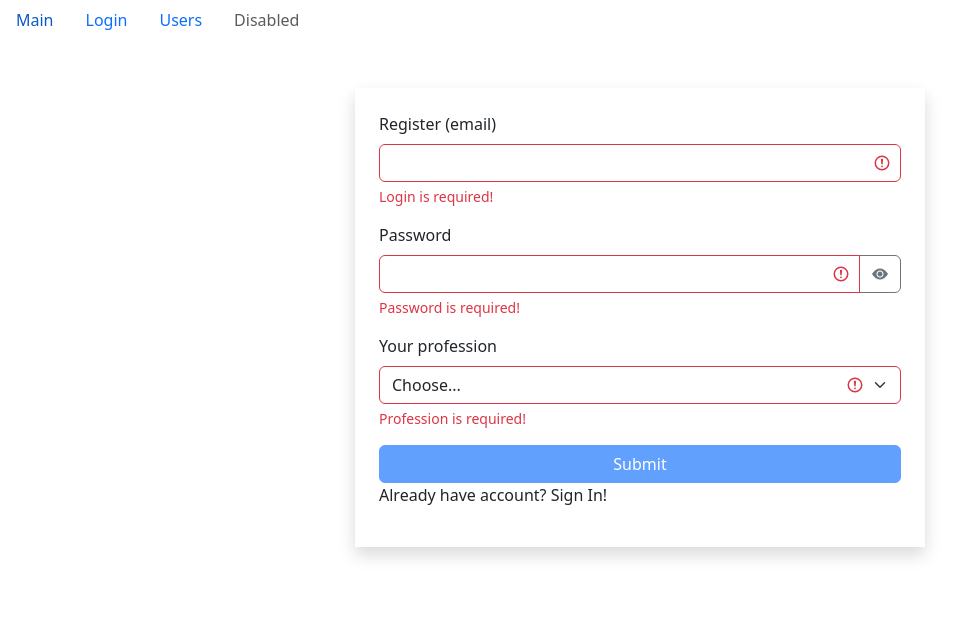
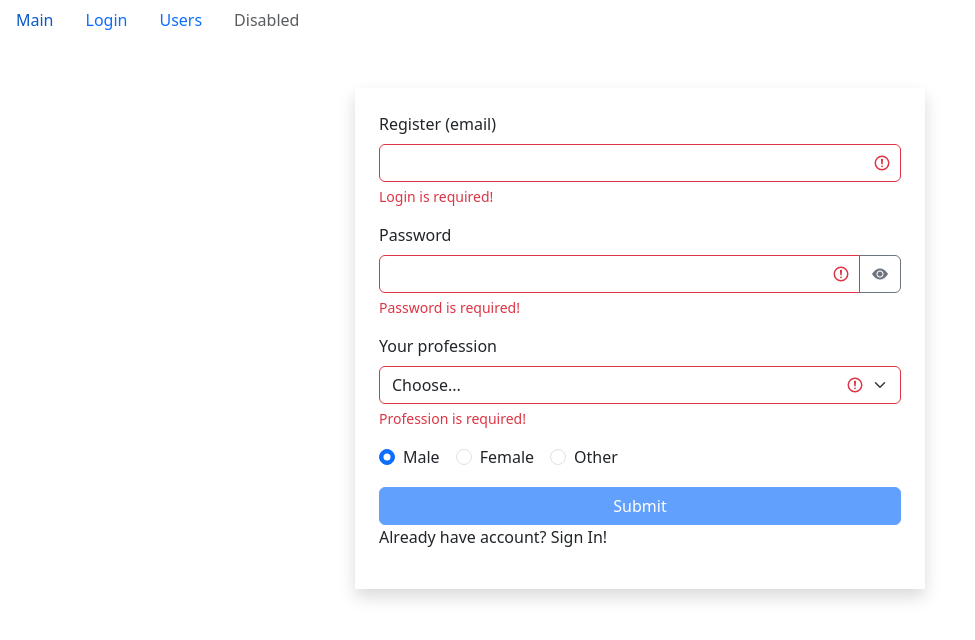
Before and after one commit to Maker0N/acquaintance-project, a React app: page /login in a window 1280 px wide. Both pictures are taken after a click on the button "Sign Up!". Shown: the top 640 px of the page, without its empty margins (0-975 px from the left). Built offline with nearby package versions, Linux system fonts and the light colour scheme.

Commit message:
radio input, ex 10.4

```diff
--- /dev/null
+++ b/src/components/common/form/radioField.jsx
@@ -0,0 +1,34 @@
+/* eslint-disable jsx-a11y/label-has-associated-control */
+import React from 'react'
+import PropTypes from 'prop-types'
+
+const RadioField = ({
+  option, value, onChange, name,
+}) => (
+  <div className="mb-3">
+    {option.map((item) => (
+      <div className="form-check form-check-inline" key={`${item.name}_${item.value}`}>
+        <input
+          className="form-check-input"
+          type="radio"
+          name={name}
+          id={`${item.name}_${item.value}`}
+          value={item.value}
+          onChange={onChange}
+          checked={item.value === value}
+        />
+        <label className="form-check-label" htmlFor={`${item.name}_${item.value}`}>{item.name}</label>
+      </div>
+    ))}
+
+  </div>
+)
+
+RadioField.propTypes = {
+  value: PropTypes.string.isRequired,
+  onChange: PropTypes.func.isRequired,
+  option: PropTypes.oneOfType([PropTypes.object, PropTypes.array]).isRequired,
+  name: PropTypes.string.isRequired,
+}
+
+export default RadioField
--- a/src/components/common/form/selectField.jsx
+++ b/src/components/common/form/selectField.jsx
@@ -33,12 +33,16 @@ const SelectField = ({
   )
 }
 
+SelectField.defaultProps = {
+  error: undefined,
+}
+
 SelectField.propTypes = {
   label: PropTypes.string.isRequired,
   value: PropTypes.string.isRequired,
   onChange: PropTypes.func.isRequired,
   option: PropTypes.oneOfType([PropTypes.object, PropTypes.array]).isRequired,
-  error: PropTypes.string.isRequired,
+  error: PropTypes.string,
   defaultOption: PropTypes.string.isRequired,
 }
 
--- a/src/components/common/form/textField.jsx
+++ b/src/components/common/form/textField.jsx
@@ -21,6 +21,7 @@ const TextField = ({
           name={name}
           value={value}
           onChange={(e) => onChange(e)}
+          autoComplete="on"
         />
         {type === 'password'
           && (
--- a/src/components/ui/registerForm.jsx
+++ b/src/components/ui/registerForm.jsx
@@ -3,11 +3,14 @@
 import React, { useState, useEffect } from 'react'
 import TextField from '../common/form/textField'
 import SelectField from '../common/form/selectField'
+import RadioField from '../common/form/radioField'
 import validator from '../../utils/validator'
 import api from '../../api'
 
 const RegisterForm = () => {
-  const [data, setData] = useState({ register: '', password: '', profession: '' })
+  const [data, setData] = useState({
+    register: '', password: '', profession: '', sex: 'male',
+  })
   const [professionsObject, setProfessionsObject] = useState({})
   const [errors, setErrors] = useState({})
 
@@ -80,6 +83,16 @@ const RegisterForm = () => {
         onChange={handleChange}
         error={errors.profession}
       />
+      <RadioField
+        option={[
+          { name: 'Male', value: 'male' },
+          { name: 'Female', value: 'female' },
+          { name: 'Other', value: 'other' },
+        ]}
+        value={data.sex}
+        name="sex"
+        onChange={handleChange}
+      />
       <button type="submit" className="btn btn-primary w-100" disabled={!isValid}>Submit</button>
     </form>
   )
```
